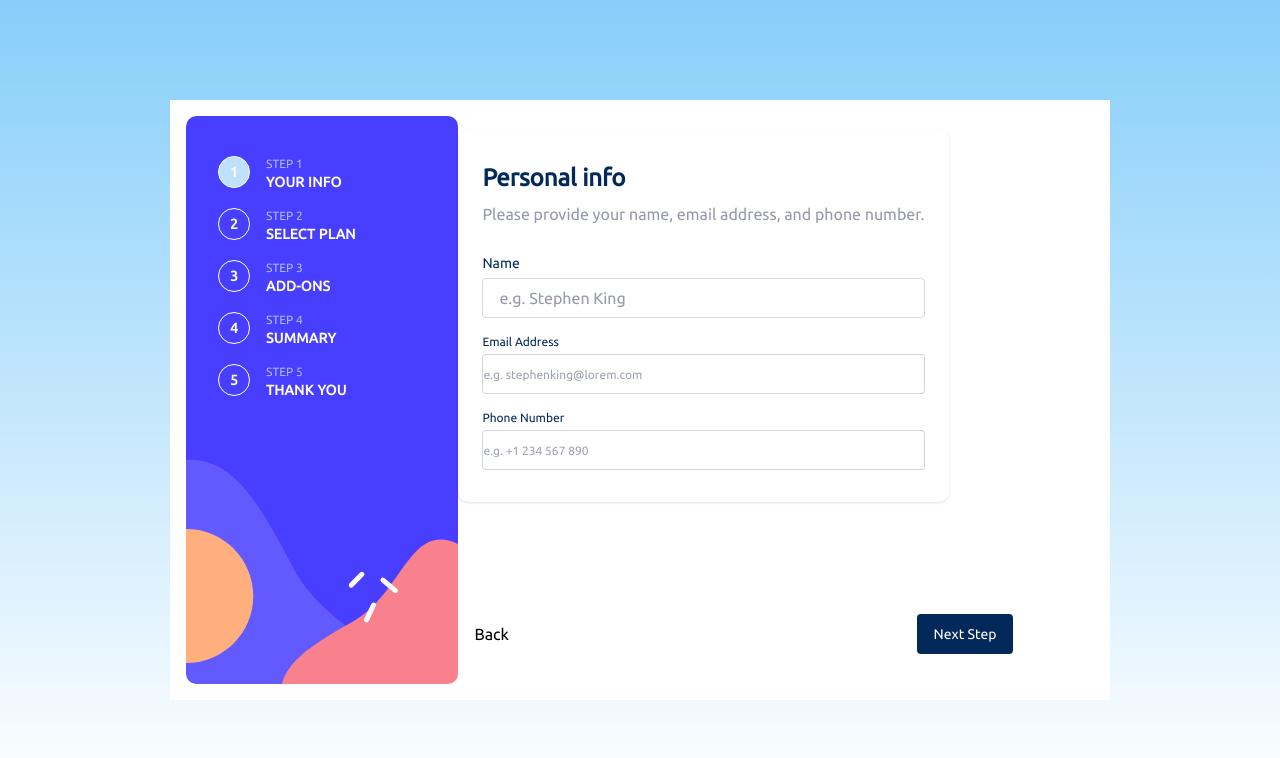
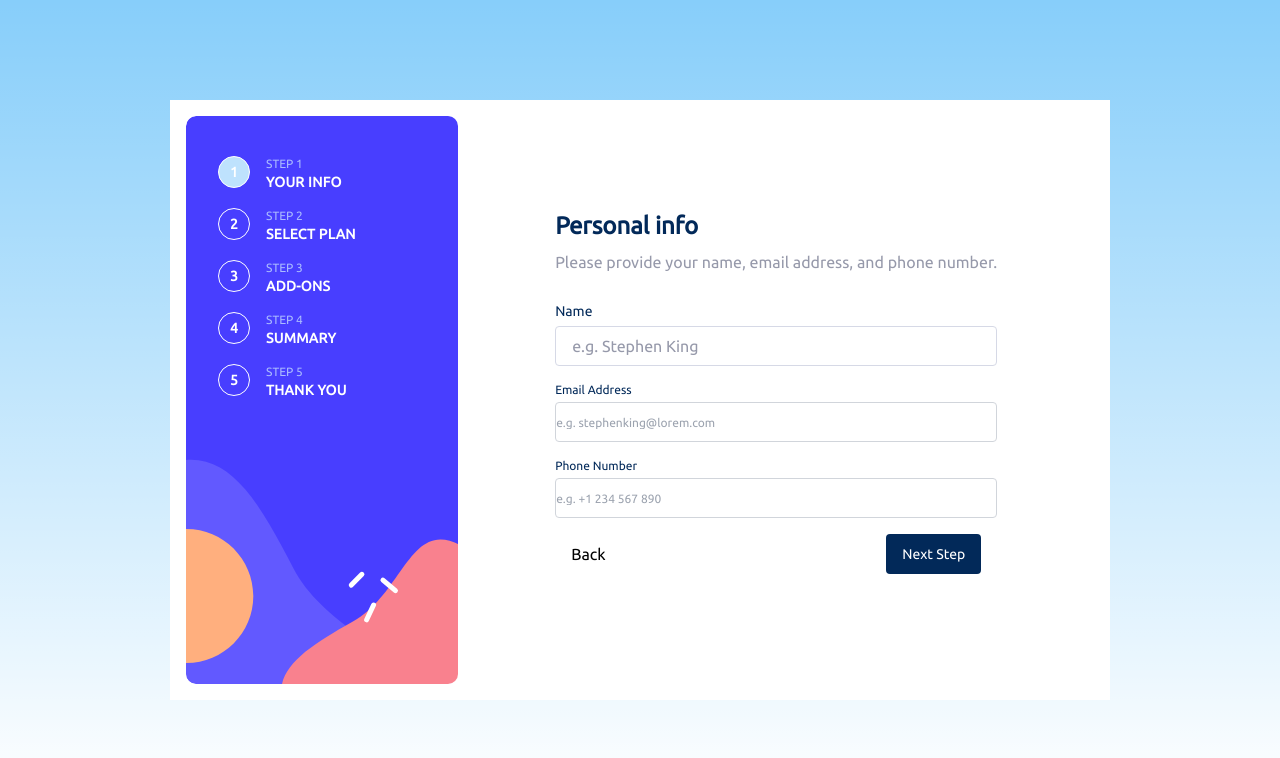
Before and after one commit to ishukhatri/multi-step-form, a Next.js app: page /main in a window 1280 px wide. Shown: the top 758 px of the page. Built offline with nearby package versions, Linux system fonts and the light colour scheme.

Commit message:
save point

```diff
--- a/src/app/components/forms/FormLayout.jsx
+++ b/src/app/components/forms/FormLayout.jsx
@@ -8,18 +8,15 @@ const FormLayout = ({ title, description, onSubmit, children }) => {
   const currentStepIndex = useSelector((state) => state.form.currentStep);
 
   return (
-    <div>
-      <div className="flex flex-col gap-6 justify-between bg-white rounded-[10px] shadow px-6 py-8 mb-24 md:mr-20">
+    <div className="form-layout">
+      <div className="form flex flex-col gap-6 justify-between bg-white rounded-[10px]">
         <FormGroupIntro
           title={title}
           description={description}
         ></FormGroupIntro>
         {children}
       </div>
-      <div
-        id="button-bar"
-        className="bg-white fixed md:static bottom-0 left-0 w-screen md:w-auto p-4"
-      >
+      <div className="button-bar bg-white fixed md:static bottom-0 left-0 w-screen md:w-auto p-4">
         <div className="flex justify-between">
           {console.log("currentStepIndex1", currentStepIndex)}
           <button
--- a/src/app/main/page.jsx
+++ b/src/app/main/page.jsx
@@ -20,7 +20,7 @@ const Main = () => {
         >
           <Stepper></Stepper>
         </div>
-        <div className="form-n-button-holder md:w-[70%] items-center flex">
+        <div className="form-n-button-holder md:w-[70%] items-center justify-center flex">
           {currentStepIndex == 1 && <Form />}
           {currentStepIndex == 2 && <PlanRadioGroup />}
           {currentStepIndex == 3 && <AddonsForm />}
```
